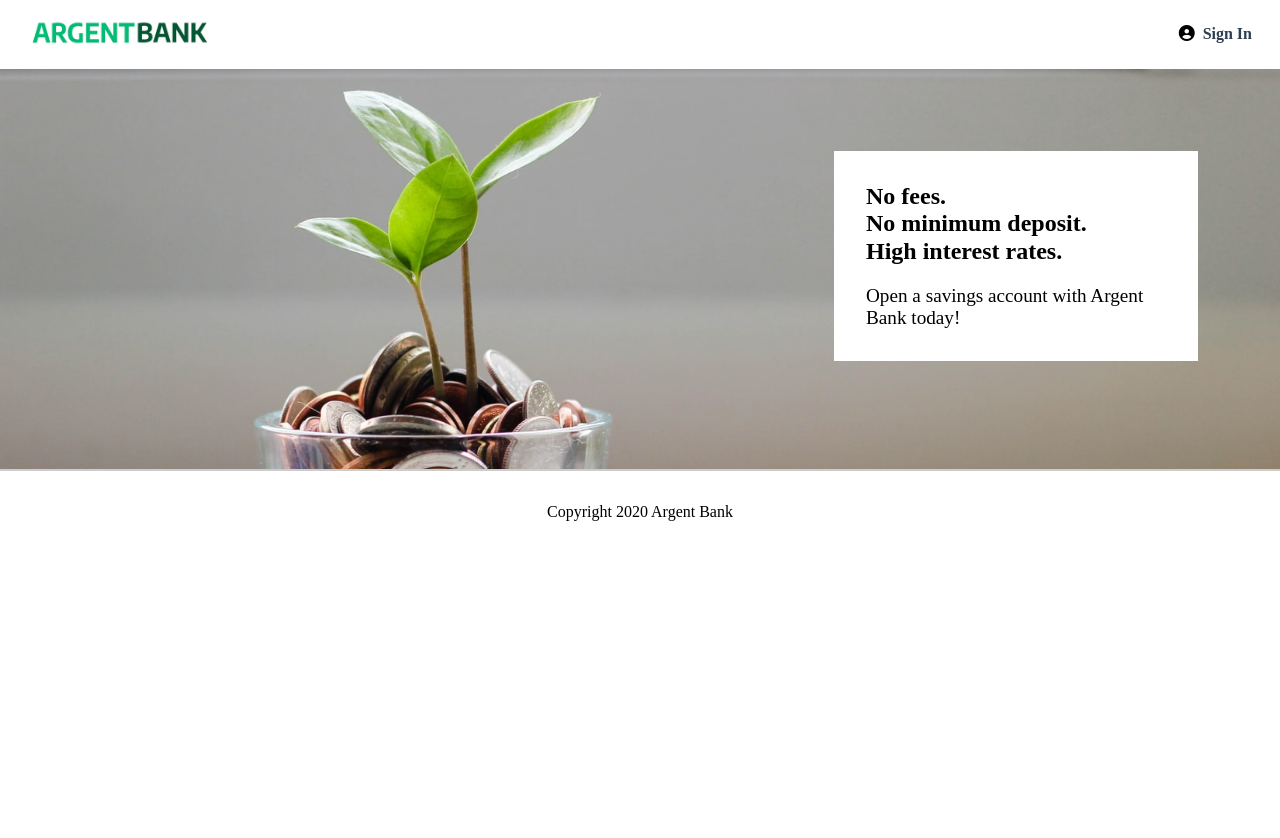
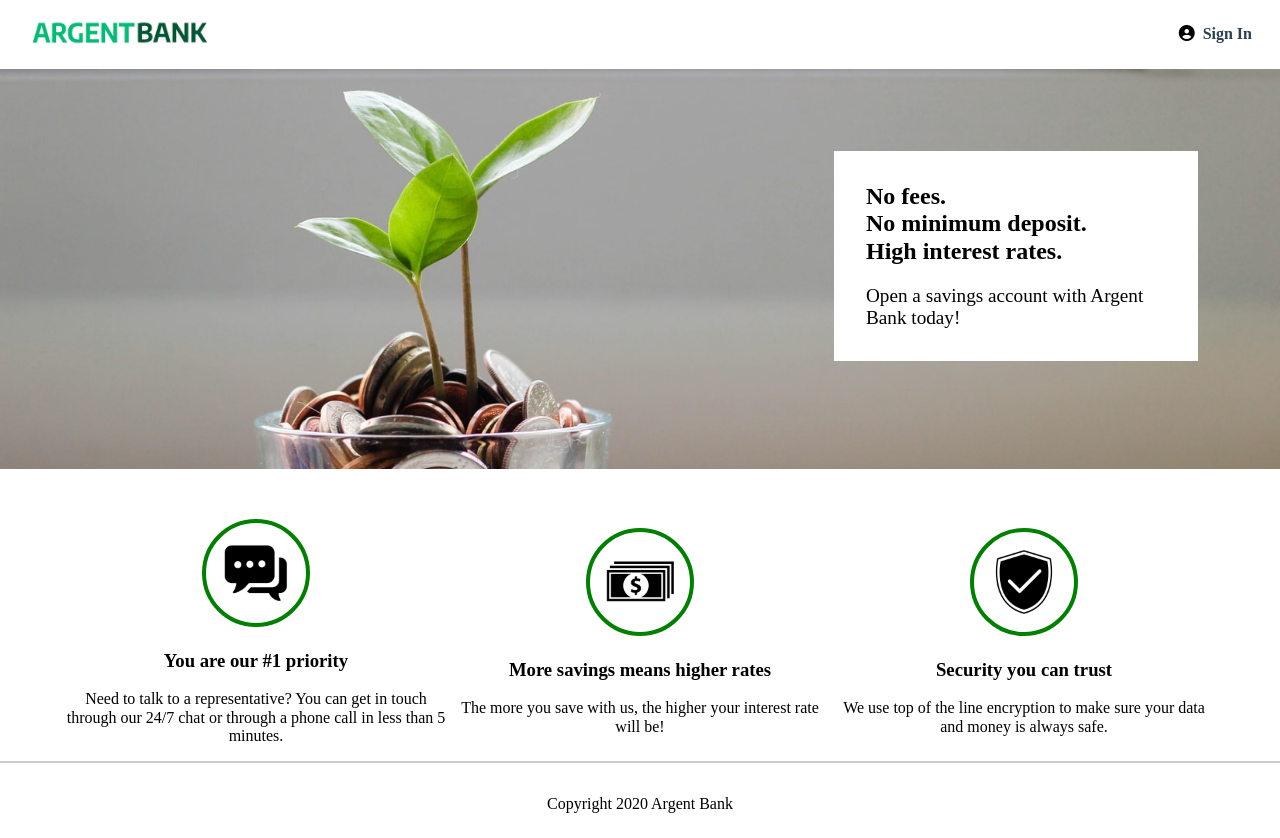
Before and after one commit to Julien-Oclock/Levieux_Julien_p13_28042023, a React (Vite) app: page / in a window 1280 px wide. Before the commit the page ends 800 px from the top, so only its background shows below. Built offline with nearby package versions, Linux system fonts and the light colour scheme.

Commit message:
fix : build homepage with static data

```diff
--- a/src/App.jsx
+++ b/src/App.jsx
@@ -1,13 +1,9 @@
-import Header from './Components/Header'
-import Footer from './Components/Footer'
-import Banner from './Components/Banner'
+import HomePage from "./Pages/HomePage"
 
 const App = () => {
   return (
     <div>
-      <Header />
-      <Banner />
-      <Footer />
+    <HomePage />
     </div>
   )
 }
--- a/src/Components/FeatureCard/index.jsx
+++ b/src/Components/FeatureCard/index.jsx
@@ -1,10 +1,13 @@
 
-const featureCard = (props) => {
+// imoport scss
+import './styles.scss';
+
+const featureCard = ({icon, title, description}) => {
     return (
         <div className="feature">
-        <img src={props.icon} className="feature__icon" />
-        <h3 className="feature__item-title">{props.title}</h3>
-        <p className="feature__desc">{props.description}</p>
+        <img src={icon} className="feature__icon" />
+        <h3 className="feature__item-title">{title}</h3>
+        <p className="feature__desc">{description}</p>
       </div>
     );
 };
--- /dev/null
+++ b/src/Components/FeatureCard/styles.scss
@@ -0,0 +1,9 @@
+.feature {
+  width: 30vw;
+  text-align: center;
+  img {
+    width: 100px;
+    border: 4px solid green;
+    border-radius: 50%;
+  }
+}
--- a/src/Pages/HomePage/index.jsx
+++ b/src/Pages/HomePage/index.jsx
@@ -1,10 +1,10 @@
-
+//npm import
 
 // import component
 import Header from '../../Components/Header';
 import Footer from '../../Components/Footer';
 import Banner from '../../Components/Banner';
-import featureCard from '../../Components/FeatureCard';
+import FeatureCard from '../../Components/FeatureCard';
 
 // import style
 import './styles.scss';
@@ -18,10 +18,10 @@ const HomePage = () => {
             <Header />
             <Banner />
             <div className="feature-container">
-                {data.map((item) => {
+                {data.map((item, index) => {
                     return (
-                        <featureCard
-                            key={item.id}
+                        <FeatureCard
+                            key={index}
                             icon={item.icon}
                             title={item.title}
                             description={item.description}
--- a/src/Pages/HomePage/styleS.scss
+++ b/src/Pages/HomePage/styleS.scss
@@ -0,0 +1,6 @@
+.feature-container {
+  display: flex;
+  justify-content: center;
+  align-items: center;
+  margin-top: 50px;
+}
--- a/src/data/featureData.js
+++ b/src/data/featureData.js
@@ -1,17 +1,27 @@
-export const featureData = [
+const chatIcon = 'src/assets/img/icon-chat.png';
+const moneyIcon = 'src/assets/img/icon-money.png';
+const securityIcon = 'src/assets/img/icon-security.png';
+
+
+const featureData = [
     {
         id: 1,
         title: "You are our #1 priority",
+        icon: chatIcon,
         description: "Need to talk to a representative? You can get in touch through our 24/7 chat or through a phone call in less than 5 minutes.",
     },
     {
         id: 2,
         title: "More savings means higher rates",
+        icon:  moneyIcon,
         description: "The more you save with us, the higher your interest rate will be!",
     },
     {
         id: 3,
         title: "Security you can trust",
+        icon: securityIcon,
         description: "We use top of the line encryption to make sure your data and money is always safe.",
     },
 ];
+
+export default featureData;
```
